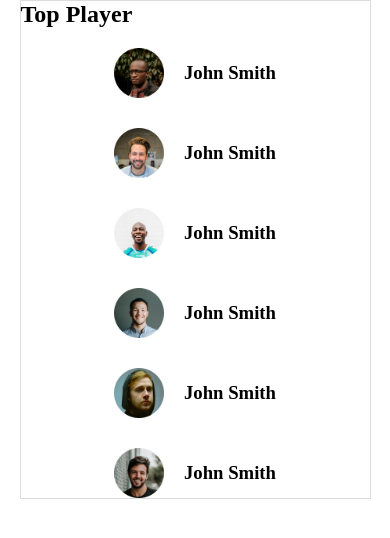
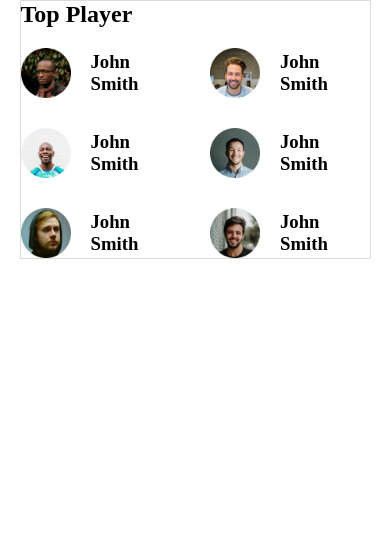
Before and after one commit to minhajhasan-dev/leader-board-css, a plain HTML site: page index.html in a window 390 px wide. Drawn offline with Linux system fonts and the light colour scheme.

Commit message:
fixed some code

```diff
--- a/style.css
+++ b/style.css
@@ -26,10 +26,12 @@ main {
 }
 
 @media (max-width: 992px) {
-    .top-players {
-        grid-template-columns: repeat(2, 1fr);
+  .top-players {
+    grid-template-columns: repeat(2, 1fr);
+  }
 }
 @media (max-width: 688px) {
-    .top-players {
-        grid-template-columns: repeat(1, 1fr);
+  .top-players {
+    grid-template-columns: repeat(2, 1fr);
+  }
 }
```
